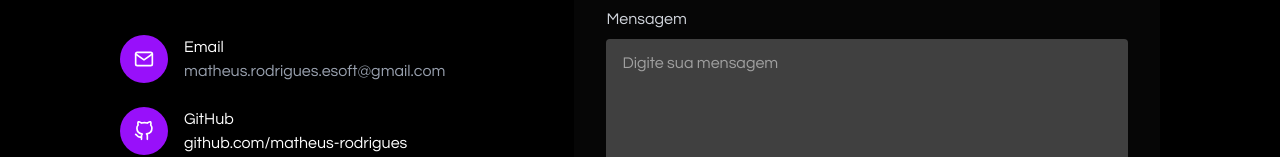
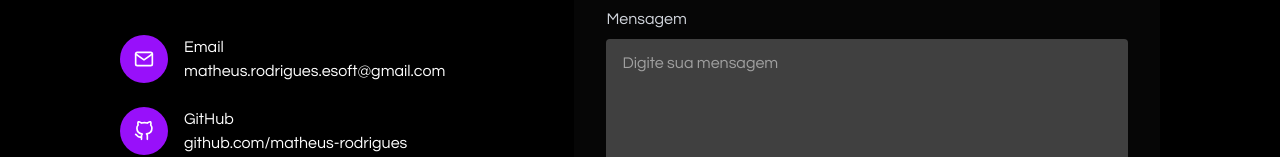
Before and after one commit to MatheusRodriguesEsoft/web-profile, a Next.js app: page / in a window 1280 px wide. Shown: the part 2732-2889 px from the top of the page. Built offline with nearby package versions, Linux system fonts and the light colour scheme.

Commit message:
fix-contact-email

```diff
--- a/src/components/ContactsSection.tsx
+++ b/src/components/ContactsSection.tsx
@@ -32,7 +32,15 @@ export const ContactsSection = () => {
                 </div>
                 <div>
                   <h3 className="text-white font-medium">Email</h3>
-                  <p className="text-gray-400">matheus.rodrigues.esoft@gmail.com</p>
+
+                  <a
+                    href="malito:matheus.rodrigues.esoft@gmail.com"
+                    target="_blank"
+                    rel="noopener noreferrer"
+                    className="text-white hover:text-(--color-default-hover) transition-colors"
+                  >
+                    matheus.rodrigues.esoft@gmail.com
+                  </a>
                 </div>
               </div>
 
@@ -143,9 +151,9 @@ export const ContactsSection = () => {
         <div className="border-t border-neutral-800 py-6">
           <div className="w-full max-w-[1440px] mx-auto px-4 sm:px-6 md:px-8 lg:px-12 flex flex-col sm:flex-row justify-center items-center">
             <p className="text-sm text-gray-500 mb-4 sm:mb-0">
-              © {currentYear} by Matheus Rodrigues. Todos os direitos reservados.
+              © {currentYear} by Matheus Rodrigues. Todos os direitos
+              reservados.
             </p>
-
           </div>
         </div>
       </div>
```
